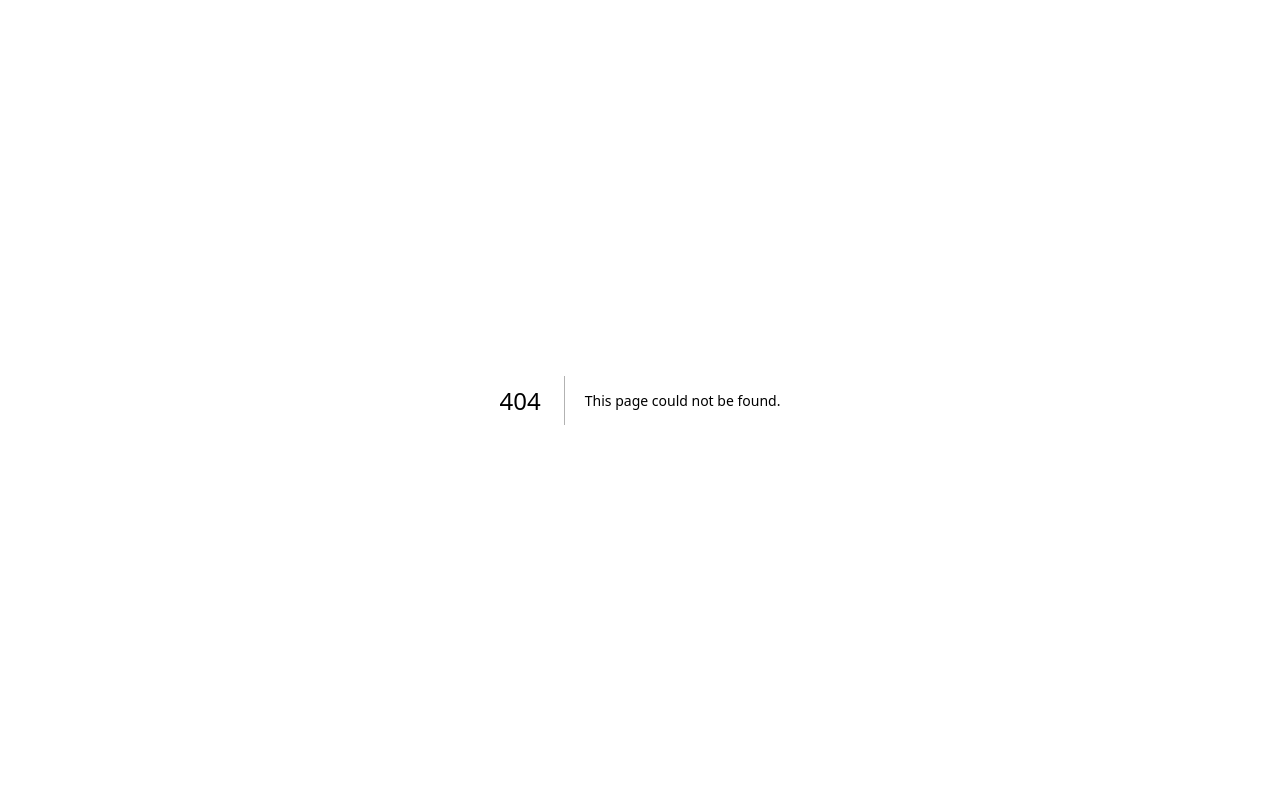
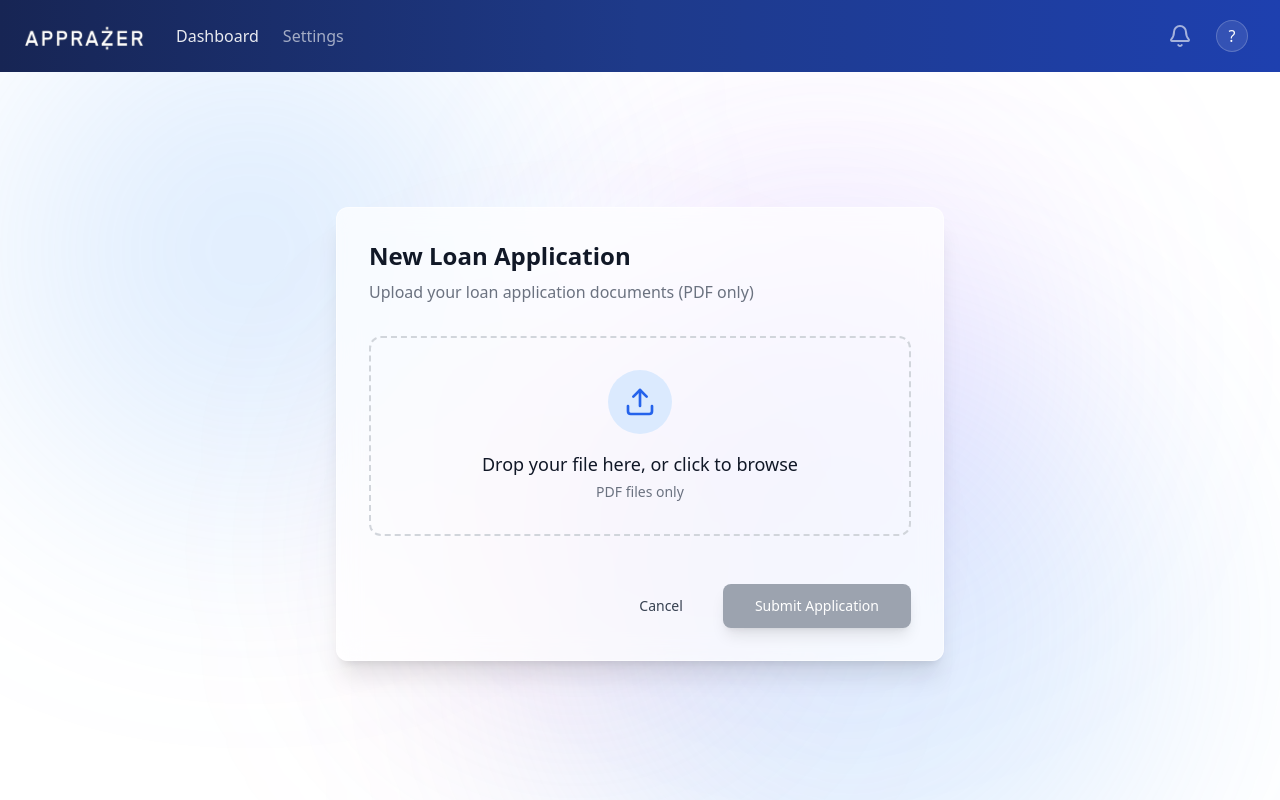
Before and after one commit to justinsiek/Apprazer, a Next.js app in the folder client/: page /apply in a window 1280 px wide. Before the commit this address had no page. Built offline with nearby package versions, Linux system fonts and the light colour scheme.

Commit message:
COMMITTED ADDED SQLITE BLAH BLAH BLAH

```diff
--- /dev/null
+++ b/client/pages/apply.js
@@ -0,0 +1,196 @@
+import { useState, useEffect } from 'react';
+import Link from 'next/link';
+import { Bell, Upload, X } from 'lucide-react';
+import Image from 'next/image';
+import { useRouter } from 'next/router';
+
+const Apply = () => {
+  const [username, setUsername] = useState('');
+  const [file, setFile] = useState(null);
+  const [isDragging, setIsDragging] = useState(false);
+  const router = useRouter();
+
+  useEffect(() => {
+    const storedUsername = localStorage.getItem('username') || '';
+    setUsername(storedUsername);
+  }, []);
+
+  const handleDragOver = (e) => {
+    e.preventDefault();
+    setIsDragging(true);
+  };
+
+  const handleDragLeave = (e) => {
+    e.preventDefault();
+    setIsDragging(false);
+  };
+
+  const handleDrop = (e) => {
+    e.preventDefault();
+    setIsDragging(false);
+    const droppedFile = e.dataTransfer.files[0];
+    if (droppedFile && droppedFile.type === 'application/pdf') {
+      setFile(droppedFile);
+    }
+  };
+
+  const handleFileSelect = (e) => {
+    const selectedFile = e.target.files[0];
+    if (selectedFile && selectedFile.type === 'application/pdf') {
+      setFile(selectedFile);
+    }
+  };
+
+  const handleSubmit = async (e) => {
+    e.preventDefault();
+    if (!file) return;
+
+    const formData = new FormData();
+    formData.append('file', file);
+    formData.append('username', username);
+
+    try {
+      const response = await fetch('http://localhost:5000/api/upload', {
+        method: 'POST',
+        body: formData,
+      });
+
+      if (response.ok) {
+        console.log('File uploaded successfully');
+        router.push('/dashboard');
+      } else {
+        const errorData = await response.json();
+        console.error('Upload failed:', errorData.error);
+      }
+    } catch (error) {
+      console.error('Error uploading file:', error);
+    }
+  };
+
+  return (
+    <div className="h-screen bg-white overflow-hidden relative">
+      {/* Background Blur Elements */}
+      <div className='absolute top-0 left-0 w-[500px] h-[500px] bg-blue-400/20 rounded-full mix-blend-multiply filter blur-[128px] animate-blob'></div>
+      <div className='absolute top-[20%] right-[20%] w-[400px] h-[400px] bg-purple-400/20 rounded-full mix-blend-multiply filter blur-[128px] animate-blob animation-delay-2000'></div>
+      <div className='absolute -bottom-32 right-[10%] w-[600px] h-[600px] bg-blue-400/20 rounded-full mix-blend-multiply filter blur-[128px] animate-blob animation-delay-4000'></div>
+      <div className='absolute top-1/2 left-1/3 w-[300px] h-[300px] bg-pink-400/20 rounded-full mix-blend-multiply filter blur-[128px] animate-blob animation-delay-6000'></div>
+
+      {/* Decorative Grid Pattern */}
+      <div className="absolute inset-0 bg-grid-white/[0.02] bg-[length:30px_30px]" />
+
+      {/* Navigation Bar */}
+      <nav className="relative z-10 flex items-center justify-between px-6 py-4 bg-gradient-to-r from-blue-950 via-blue-900 to-blue-800">
+        <div className="flex items-center space-x-8">
+          <Image src="/cutwhitelogo.gif" alt="Apprazer Logo" width={120} height={40} className="object-contain translate-y-0.5" />
+          <div className="flex space-x-6">
+            <Link href="/dashboard" className="text-white/90 font-medium">Dashboard</Link>
+            <Link href="/settings" className="text-white/60 hover:text-white/90">Settings</Link>
+          </div>
+        </div>
+        <div className="flex items-center space-x-4">
+          <button className="p-2 text-white/60 hover:text-white/90">
+            <Bell className="w-6 h-6" />
+          </button>
+          <div className="flex items-center space-x-2">
+            <div className="w-8 h-8 bg-white/10 backdrop-blur-sm rounded-full flex items-center justify-center text-white border border-white/20">
+              {username ? username.charAt(0).toUpperCase() : '?'}
+            </div>
+            <span className="text-white/90">{username}</span>
+          </div>
+        </div>
+      </nav>
+
+      {/* Main Content - Modified for centering */}
+      <main className="relative z-10 flex-1 flex items-center justify-center min-h-[calc(100vh-76px)]">
+        <div className="w-full max-w-2xl px-8">
+          <div className="bg-white/70 backdrop-blur-md rounded-xl border border-white/50 shadow-xl p-8">
+            <div className="mb-8">
+              <h1 className="text-2xl font-bold text-gray-900 mb-2">New Loan Application</h1>
+              <p className="text-gray-500">Upload your loan application documents (PDF only)</p>
+            </div>
+
+            <form onSubmit={handleSubmit} className="space-y-6">
+              <div
+                className={`relative border-2 border-dashed rounded-xl p-8 transition-all duration-200 ${
+                  isDragging
+                    ? 'border-blue-500 bg-blue-50/50'
+                    : file
+                    ? 'border-green-500 bg-green-50/50'
+                    : 'border-gray-300 hover:border-gray-400'
+                }`}
+                onDragOver={handleDragOver}
+                onDragLeave={handleDragLeave}
+                onDrop={handleDrop}
+              >
+                <input
+                  type="file"
+                  accept=".pdf"
+                  onChange={handleFileSelect}
+                  className="absolute inset-0 w-full h-full opacity-0 cursor-pointer"
+                />
+                <div className="flex flex-col items-center justify-center">
+                  {file ? (
+                    <>
+                      <div className="flex items-center justify-between w-full">
+                        <div className="flex items-center space-x-2">
+                          <div className="w-10 h-10 rounded-full bg-green-100 flex items-center justify-center">
+                            <Upload className="w-5 h-5 text-green-600" />
+                          </div>
+                          <div>
+                            <p className="text-sm font-medium text-gray-900">{file.name}</p>
+                            <p className="text-xs text-gray-500">
+                              {(file.size / 1024 / 1024).toFixed(2)} MB
+                            </p>
+                          </div>
+                        </div>
+                        <button
+                          type="button"
+                          onClick={() => setFile(null)}
+                          className="p-1 hover:bg-gray-100 rounded-full"
+                        >
+                          <X className="w-5 h-5 text-gray-500" />
+                        </button>
+                      </div>
+                    </>
+                  ) : (
+                    <>
+                      <div className="w-16 h-16 rounded-full bg-blue-100 flex items-center justify-center mb-4">
+                        <Upload className="w-8 h-8 text-blue-600" />
+                      </div>
+                      <p className="text-lg font-medium text-gray-900 mb-1">
+                        Drop your file here, or click to browse
+                      </p>
+                      <p className="text-sm text-gray-500">PDF files only</p>
+                    </>
+                  )}
+                </div>
+              </div>
+
+              <div className="flex justify-end space-x-4 pt-6">
+                <Link
+                  href="/dashboard"
+                  className="px-6 py-3 text-sm font-medium text-gray-700 hover:bg-gray-200/50 rounded-lg transition-colors relative group"
+                >
+                  Cancel
+                </Link>
+                <button
+                  type="submit"
+                  disabled={!file}
+                  className={`px-8 py-3 text-sm font-medium text-white rounded-lg transition-all duration-200 shadow-lg ${
+                    file
+                      ? 'bg-gradient-to-r from-blue-800 to-blue-900 hover:scale-105 shadow-blue-800/20'
+                      : 'bg-gray-400 cursor-not-allowed'
+                  }`}
+                >
+                  Submit Application
+                </button>
+              </div>
+            </form>
+          </div>
+        </div>
+      </main>
+    </div>
+  );
+};
+
+export default Apply;
--- a/client/pages/dashboard.js
+++ b/client/pages/dashboard.js
@@ -29,6 +29,23 @@ const Dashboard = () => {
     const storedUsername = localStorage.getItem('username') || '';
     setUsername(storedUsername);
     setIsAdmin(storedUsername.toLowerCase() === 'admin');
+
+    // Add fetch loans API call
+    const fetchLoans = async () => {
+      try {
+        const response = await fetch('http://localhost:5000/api/retrieve_loans');
+        if (!response.ok) {
+          throw new Error('Failed to fetch loans');
+        }
+        const data = await response.json();
+        setUserApplications(data.loans);
+      } catch (error) {
+        console.error('Error fetching loans:', error);
+        // You might want to add error handling UI here
+      }
+    };
+
+    fetchLoans();
   }, []);
 
   const handleSubmitRequest = (e) => {
@@ -43,6 +60,19 @@ const Dashboard = () => {
     };
     setUserApplications([newApplication, ...userApplications]);
     setShowRequestForm(false);
+  };
+
+  const getStatusText = (statusCode) => {
+    switch (statusCode) {
+      case 0:
+        return 'pending';
+      case 1:
+        return 'approved';
+      case 2:
+        return 'denied';
+      default:
+        return 'unknown';
+    }
   };
 
   if (!isAdmin) {
@@ -149,29 +179,29 @@ const Dashboard = () => {
             <div className="bg-white/70 backdrop-blur-md rounded-xl border border-white/50 shadow-xl overflow-hidden">
               <div className="divide-y divide-gray-200/50">
                 {userApplications.map((application) => (
-                  <div key={application.id} className="p-6 hover:bg-white/50 transition-colors">
+                  <div key={application.lid} className="p-6 hover:bg-white/50 transition-colors">
                     <div className="flex justify-between items-center">
                       <div>
                         <div className="flex items-center space-x-3">
                           <h3 className="text-lg font-medium text-gray-900">
-                            {application.type}
+                            Home Loan
                           </h3>
                           <span className={`
                             inline-flex items-center px-2.5 py-0.5 rounded-full text-xs font-medium
-                            ${application.status === 'approved' ? 'bg-green-100/70 text-green-800 border-2 border-green-300' :
-                              application.status === 'denied' ? 'bg-red-100/70 text-red-800 border-2 border-red-300' :
+                            ${getStatusText(application.status) === 'approved' ? 'bg-green-100/70 text-green-800 border-2 border-green-300' :
+                              getStatusText(application.status) === 'denied' ? 'bg-red-100/70 text-red-800 border-2 border-red-300' :
                               'bg-yellow-100/70 text-yellow-800 border-2 border-yellow-300'}
                           `}>
-                            {application.status.charAt(0).toUpperCase() + application.status.slice(1)}
+                            {getStatusText(application.status).charAt(0).toUpperCase() + getStatusText(application.status).slice(1)}
                           </span>
                         </div>
                         <div className="mt-1 text-sm text-gray-500">
-                          Submitted on {application.submittedDate}
+                          Submitted on {application.created_at ? application.created_at.split('T')[0] : new Date().toISOString().split('T')[0]}
                         </div>
                       </div>
                       <div className="flex items-center space-x-4">
                         <div className="text-lg font-semibold text-gray-900">
-                          ${application.amount.toLocaleString()}
+                          ${Number(application.loan_amount).toLocaleString()}
                         </div>
                         <button className="px-4 py-2 text-sm font-medium text-blue-800 hover:bg-blue-50/80 rounded-lg transition-colors">
                           View Details
@@ -266,26 +296,27 @@ const Dashboard = () => {
             {/* Scrollable Loan List */}
             <div className="flex-1 overflow-y-auto pr-2 [&::-webkit-scrollbar]:w-2 [&::-webkit-scrollbar-track]:bg-gray-100 [&::-webkit-scrollbar-thumb]:bg-gray-300 [&::-webkit-scrollbar-thumb]:rounded-full hover:[&::-webkit-scrollbar-thumb]:bg-gray-400">
               <div className="pb-6">
-                {Array.from({ length: 12 }, (_, i) => i + 1).map((item, index) => (
-                  <div key={item} className="flex flex-col border-b last:border-b-0 border-gray-200/50">
+                {userApplications.map((application) => (
+                  <div key={application.lid} className="flex flex-col border-b last:border-b-0 border-gray-200/50">
                     <div className="flex items-center justify-between p-4 hover:bg-white/50 transition-colors">
                       <div className="flex items-center space-x-4">
                         <div className="w-10 h-10 bg-gradient-to-br from-blue-100 to-blue-200 text-blue-800 rounded-full flex items-center justify-center font-medium shadow-sm">
-                          AP
+                          {application.username ? application.username.split(' ').map(n => n[0]).join('').toUpperCase() : 'U'}
                         </div>
                         <div>
-                          <p className="font-medium text-gray-900">Alice Parker</p>
+                          <p className="font-medium text-gray-900">{application.username}</p>
                           <div className="flex items-center space-x-3 mt-1">
-                            <span className="text-sm text-gray-500">Home Loan - $350,000</span>
-                            {index % 2 === 0 ? (
-                              <span className="inline-flex items-center px-2.5 py-0.5 rounded-full text-xs font-medium bg-green-100/70 backdrop-blur-sm text-green-800 border-2 border-green-300">
-                                Approved
-                              </span>
-                            ) : (
-                              <span className="inline-flex items-center px-2.5 py-0.5 rounded-full text-xs font-medium bg-red-100/70 backdrop-blur-sm text-red-800 border-2 border-red-300">
-                                Denied
-                              </span>
-                            )}
+                            <span className="text-sm text-gray-500">
+                              Home Loan - ${Number(application.loan_amount).toLocaleString()}
+                            </span>
+                            <span className={`
+                              inline-flex items-center px-2.5 py-0.5 rounded-full text-xs font-medium
+                              ${getStatusText(application.status) === 'approved' ? 'bg-green-100/70 backdrop-blur-sm text-green-800 border-2 border-green-300' :
+                                getStatusText(application.status) === 'denied' ? 'bg-red-100/70 backdrop-blur-sm text-red-800 border-2 border-red-300' :
+                                'bg-yellow-100/70 backdrop-blur-sm text-yellow-800 border-2 border-yellow-300'}
+                            `}>
+                              {getStatusText(application.status).charAt(0).toUpperCase() + getStatusText(application.status).slice(1)}
+                            </span>
                           </div>
                         </div>
                       </div>
@@ -309,11 +340,9 @@ const Dashboard = () => {
             <div className="mb-8 p-5 bg-gradient-to-br from-blue-50/80 to-blue-100/50 backdrop-blur-sm rounded-xl border-2 border-blue-200 shadow-sm">
               <p className="text-sm font-medium text-blue-800 mb-1">Total Loan Value</p>
               <div className="flex items-baseline">
-                <span className="text-3xl font-bold text-gray-900">$12.8M</span>
-                <div className="ml-3 inline-flex items-center px-2 py-0.5 rounded-md text-sm font-medium bg-green-100/70 backdrop-blur-sm text-green-800 border border-green-200/50">
-                  <TrendingUp className="w-4 h-4 mr-1" />
-                  8.2%
-                </div>
+                <span className="text-3xl font-bold text-gray-900">
+                  ${userApplications.reduce((sum, app) => sum + Number(app.loan_amount), 0).toLocaleString()}
+                </span>
               </div>
             </div>
 
@@ -353,11 +382,15 @@ const Dashboard = () => {
             <div className="grid grid-cols-2 gap-4 mb-2">
               <div className="p-4 bg-gray-50/80 backdrop-blur-sm rounded-xl border-2 border-gray-200 shadow-sm">
                 <p className="text-sm font-medium text-gray-800 mb-1">Approved</p>
-                <p className="text-2xl font-semibold text-gray-900">276</p>
+                <p className="text-2xl font-semibold text-gray-900">
+                  {userApplications.filter(app => app.status === 1).length}
+                </p>
               </div>
               <div className="p-4 bg-gray-50/80 backdrop-blur-sm rounded-xl border-2 border-gray-200 shadow-sm">
                 <p className="text-sm font-medium text-gray-800 mb-1">Denied</p>
-                <p className="text-2xl font-semibold text-gray-900">48</p>
+                <p className="text-2xl font-semibold text-gray-900">
+                  {userApplications.filter(app => app.status === 2).length}
+                </p>
               </div>
             </div>
           </div>
```
